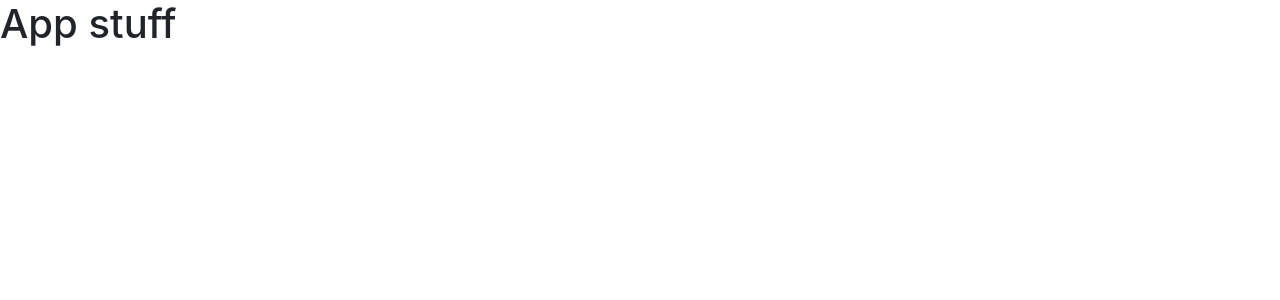
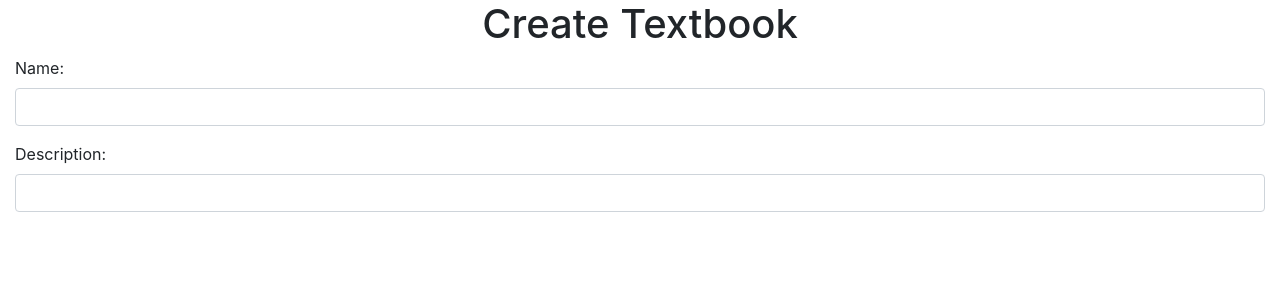
Before and after one commit to Spark-Group-Team-2018/Textbook-Problemo, an Angular app: page /create-textbook in a window 1280 px wide. Before the commit this address led to /. Shown: the top 300 px of the page. Built offline with nearby package versions, Linux system fonts and the light colour scheme.

Commit message:
working on textbook creation page

```diff
--- a/src/app/app.component.html
+++ b/src/app/app.component.html
@@ -1,3 +1,3 @@
 <!--The content below is only a placeholder and can be replaced.-->
-<h1>App stuff</h1>
+
 <router-outlet></router-outlet>
--- a/src/app/profile-page/profile-page.component.html
+++ b/src/app/profile-page/profile-page.component.html
@@ -1,3 +1,10 @@
-<p>
-  profile-page works!
-</p>
+<div class = "container-fluid">
+
+  <br>
+  <a href = "/create-textbook">Create Textbook</a>
+
+
+
+
+
+</div>
--- /dev/null
+++ b/src/app/textbook-creation-page/textbook-creation-page.component.html
@@ -0,0 +1,19 @@
+<div class = "container-fluid">
+
+  <h1 class = "text-center">Create Textbook</h1>
+
+  <form name = "create-textbook-form">
+
+      <div class = "form-group">
+        <label>Name: </label>
+        <input class = "form-control" />
+      </div>
+
+      <div class = "form-group">
+        <label>Description:</label>
+        <input class = "form-control" />
+      </div>
+
+  </form>
+
+</div>
--- /dev/null
+++ b/src/app/textbook-creation-page/textbook-creation-page.component.ts
@@ -0,0 +1,15 @@
+import { Component, OnInit } from '@angular/core';
+
+@Component({
+  selector: 'app-textbook-creation-page',
+  templateUrl: './textbook-creation-page.component.html',
+  styleUrls: ['./textbook-creation-page.component.css']
+})
+export class TextbookCreationPageComponent implements OnInit {
+
+  constructor() { }
+
+  ngOnInit() {
+  }
+
+}
--- a/src/index.html
+++ b/src/index.html
@@ -2,7 +2,7 @@
 <html lang="en">
 <head>
   <meta charset="utf-8">
-  <title>TextbookProblem</title>
+  <title>Textbook Problem</title>
   <base href="/">
 
   <meta name="viewport" content="width=device-width, initial-scale=1">
```
Also changed, not shown: src/app/app.module.ts (+5 -2 lines), src/app/textbook-creation-page/textbook-creation-page.component.css (added), 1 other file (tests, documents, lock files or other folders).
